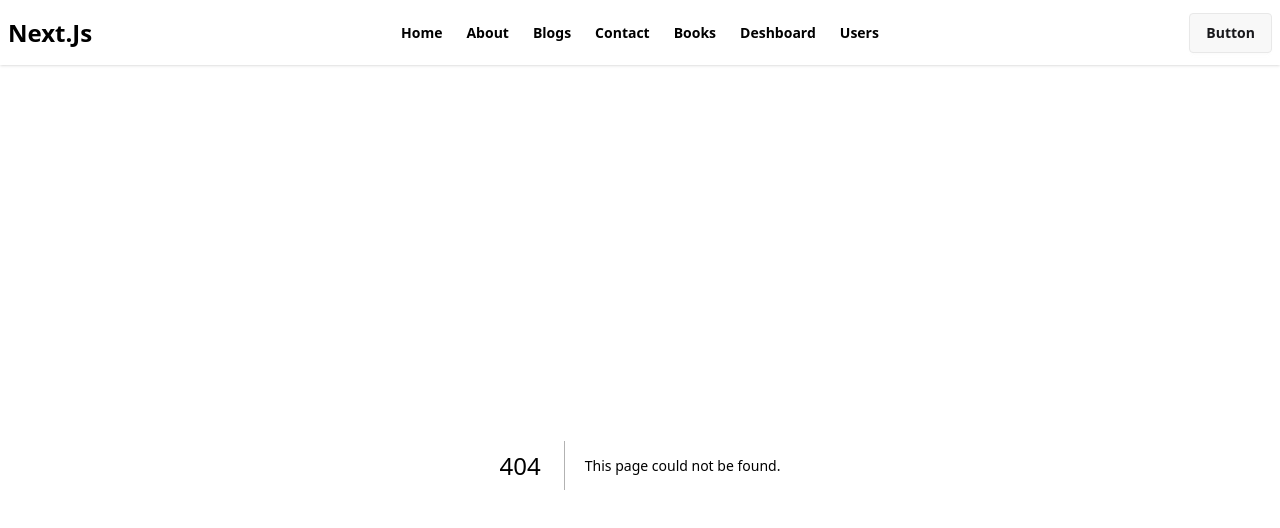
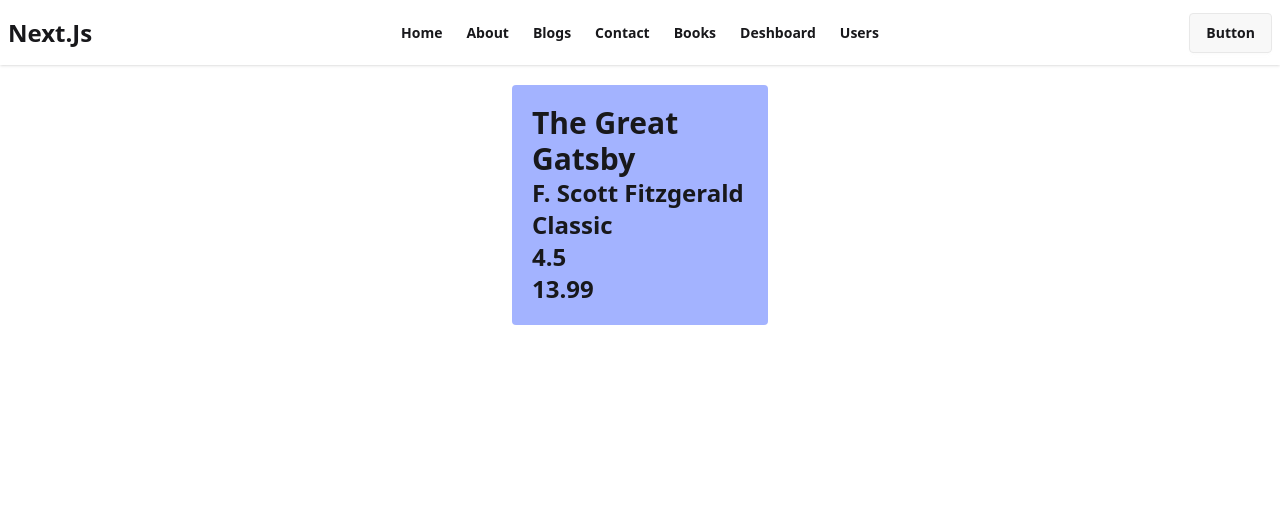
Before and after one commit to noyon-01/next.js-practice-file, a Next.js app: page /books/1 in a window 1280 px wide. Before the commit this address had no page. Shown: the top 528 px of the page. Built offline with nearby package versions, Linux system fonts and the light colour scheme; data requests are answered from the project's data file.

Commit message:
dynamic static params practice is completed

```diff
--- /dev/null
+++ b/src/app/books/[bookId]/loading.jsx
@@ -0,0 +1,7 @@
+export default function Loading() {
+  return (
+    <div className="flex justify-center items-center min-h-screen">
+      <span className="loading loading-spinner text-error loading-xl"></span>
+    </div>
+  );
+}
--- /dev/null
+++ b/src/app/books/[bookId]/page.jsx
@@ -0,0 +1,27 @@
+export async function generateStaticParams() {
+  const res = await fetch("http://localhost:5000/books");
+  const books = await res.json();
+
+  return books.slice(0, 3).map((book) => ({ bookId: book.id }));
+}
+
+export default async function BookDetailsPage({ params }) {
+  const { bookId } = await params;
+
+  const res = await fetch(`http://localhost:5000/books/${bookId}`);
+  const book = await res.json();
+
+  return (
+    <>
+      <div className="container mx-auto w-[20vw]">
+        <div className="bg-indigo-300 mt-5 p-5 rounded">
+          <h1 className="text-3xl font-bold">{book.title}</h1>
+          <p className="text-2xl font-semibold">{book.author}</p>
+          <p className="text-2xl font-semibold">{book.genre}</p>
+          <p className="text-2xl font-semibold">{book.rating}</p>
+          <p className="text-2xl font-semibold">{book.price}</p>
+        </div>
+      </div>
+    </>
+  );
+}
--- a/src/components/book.jsx
+++ b/src/components/book.jsx
@@ -1,3 +1,5 @@
+import Link from "next/link";
+
 export default function Book({ book }) {
   return (
     <div className="bg-indigo-300 mt-5 p-5 rounded">
@@ -6,6 +8,9 @@ export default function Book({ book }) {
       <p className="text-2xl font-semibold">{book.genre}</p>
       <p className="text-2xl font-semibold">{book.rating}</p>
       <p className="text-2xl font-semibold">{book.price}</p>
+      <Link href={`./books/${book.id}`}>
+        <button className="btn btn-primary mt-3">Show Details</button>
+      </Link>
     </div>
   );
 }
```
